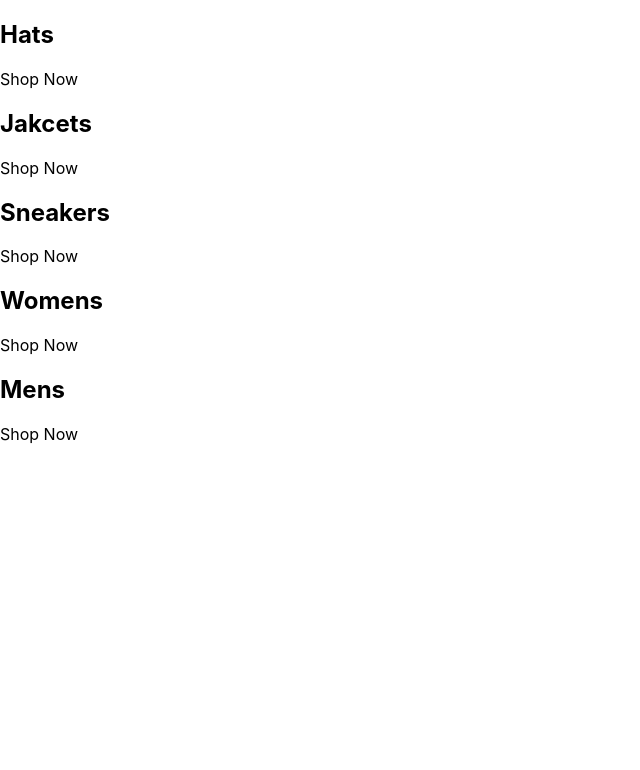
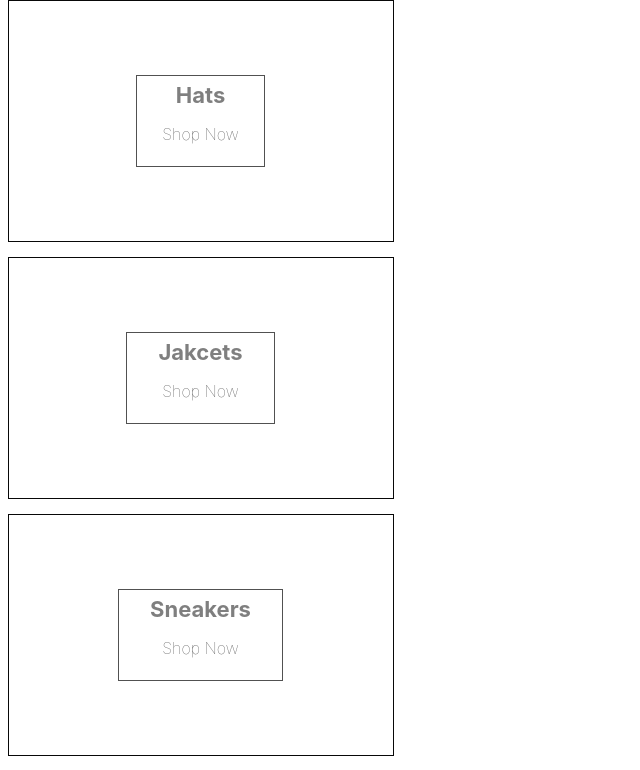
Before and after one commit to NeoDreamDev/salaam-clothing-ndd, a React (Create React App) app: page / in a window 1280 px wide. Shown: the top 770 px of the page, without its empty margins (0-640 px from the left). Built offline with nearby package versions, Linux system fonts and the light colour scheme.

Commit message:
Adding the SASS styling for the categories

```diff
--- a/package.json
+++ b/package.json
@@ -9,6 +9,7 @@
     "react": "^18.2.0",
     "react-dom": "^18.2.0",
     "react-scripts": "5.0.1",
+    "sass": "^1.66.1",
     "web-vitals": "^2.1.4"
   },
   "scripts": {
--- a/src/App.js
+++ b/src/App.js
@@ -1,3 +1,5 @@
+import './categories.styles.scss';
+
 const App = () => {
   const categories = [
     {
@@ -24,8 +26,8 @@
 
   return (
     <div className='catergories-container'>
-      {categories.map(({ title }) => (
-        <div className='category-container'>
+      {categories.map(({ title, id }) => (
+        <div key={id} className='category-container'>
           <div className='bg-image' />
           <div className='category-body-container'>
             <h2>{title}</h2>
--- /dev/null
+++ b/src/categories.styles.scss
@@ -0,0 +1,74 @@
+.categories-container {
+  width: 100%;
+  display: flex;
+  flex-wrap: wrap;
+  justify-content: space-between;
+}
+
+.category-container {
+  width: 30%;
+  height: 240px;
+  display: flex;
+  flex: 1 1 auto;
+  align-items: center;
+  justify-content: center;
+  border: 1px solid #080808;
+  margin: 0 7.5px 15px;
+  overflow: hidden;
+
+  &:hover {
+    cursor: pointer;
+
+    & .bg-image {
+      transform: scale(1.1);
+      transition: transform 6s cubic-bezier(0.25, 0.45, 0.45, 0.95);
+    }
+
+    & .category-body-container {
+      opacity: 0.9;
+    }
+  }
+
+  & .large {
+    height: 380px;
+  }
+  &:first-child {
+    margin-right: 7.5px;
+  }
+
+  &:last-child {
+    margin-left: 7.5px;
+  }
+
+  .bg-image {
+    width: 100%;
+    height: 100%;
+    background-size: cover;
+    background-position: center;
+  }
+
+  .category-body-container {
+    height: 90px;
+    padding: 0 25px;
+    display: flex;
+    flex-direction: column;
+    align-items: center;
+    justify-content: center;
+    border: 1px solid #080808;
+    background-color: white;
+    opacity: 0.7;
+    position: absolute;
+
+    h2 {
+      font-weight: bold;
+      margin: 0 6px 0;
+      font-size: 22px;
+      color: #4a4a4a;
+    }
+
+    p {
+      font-weight: lighter;
+      font-size: 16px;
+    }
+  }
+}
```
Also changed, not shown: 1 other file (tests, documents, lock files or other folders).
